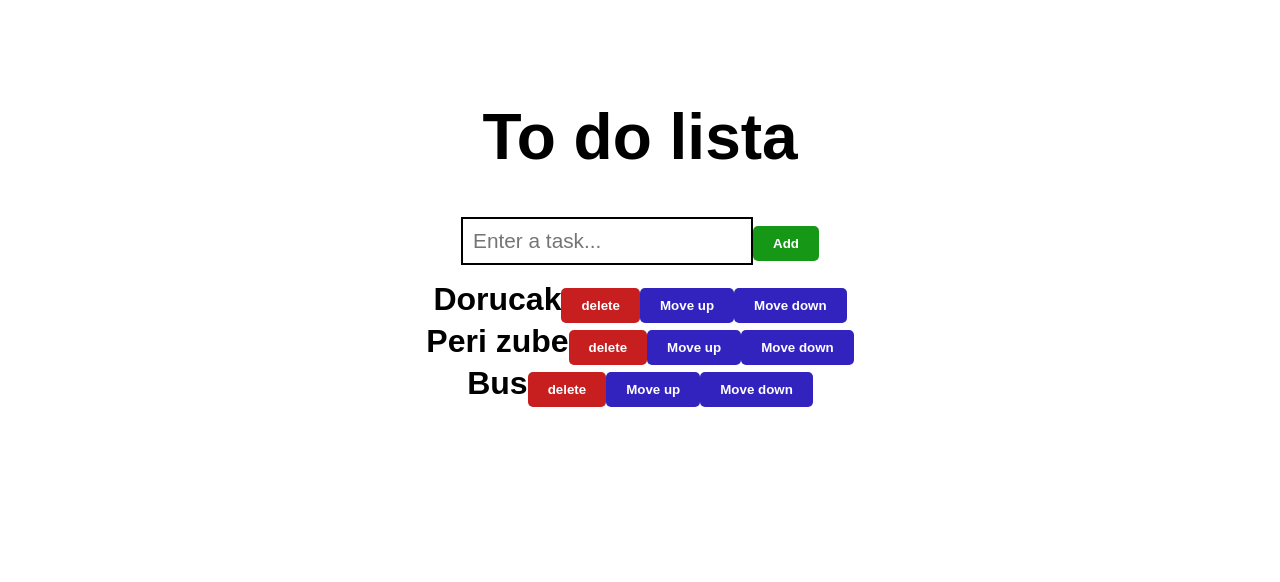
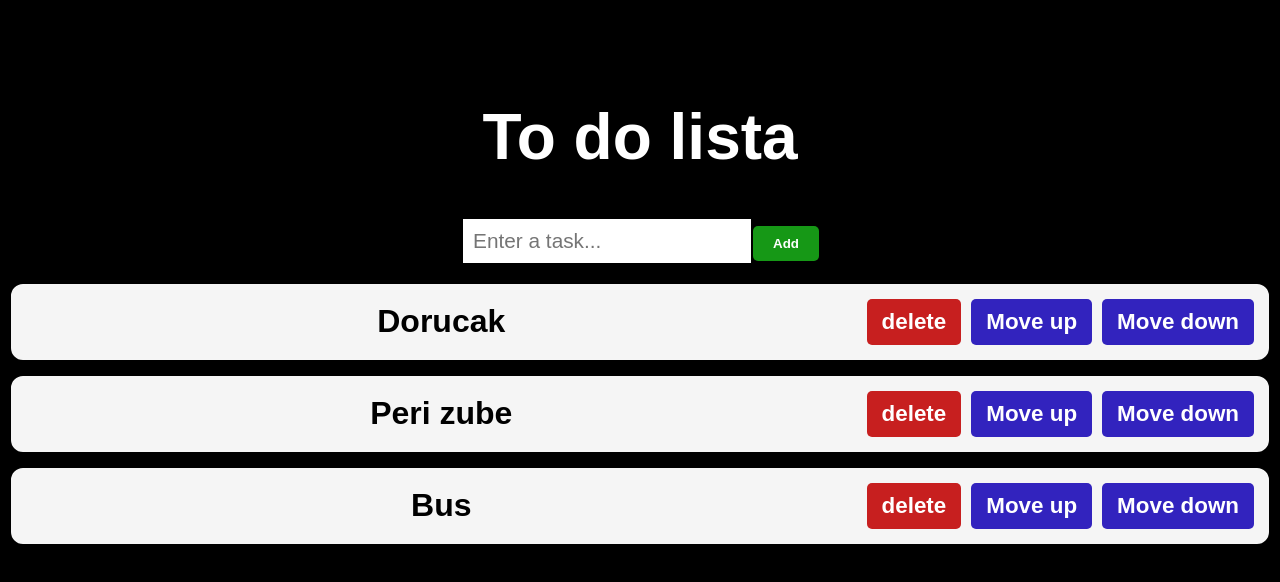
Before and after one commit to JakubNJ1212/my-react-app, a React (Vite) app: page / in a window 1280 px wide. Shown: the top 582 px of the page. Built offline with nearby package versions, Linux system fonts and the light colour scheme.

Commit message:
Added css

```diff
--- a/src/index.css
+++ b/src/index.css
@@ -1,3 +1,8 @@
+body {
+  background-color: black;
+}
+
+
 .To-doList {
   font-family: Arial, sans-serif;
   text-align: center;
@@ -6,7 +11,7 @@
 
 h1 {
   font-size:4rem;
-
+  color: white;
 }
 
 
@@ -64,6 +69,29 @@ ol{
 }
 
 li {
+  background-color: whitesmoke;
   font-size: 2rem;
   font-weight: bold;
+  padding: 15px;
+  margin-bottom: 10px;
+  border: 3px solid black;
+  border-radius: 15px;
+  display: flex;
+  align-items: center;
 }
+
+
+.text {
+  flex: 1;
+
+
+
+}
+
+
+
+.delete-button, .moveUp-button, .moveDown-button {
+  padding: 10px 15px;
+  font-size: 1.4rem;
+  margin-left:10px;
+}
```
